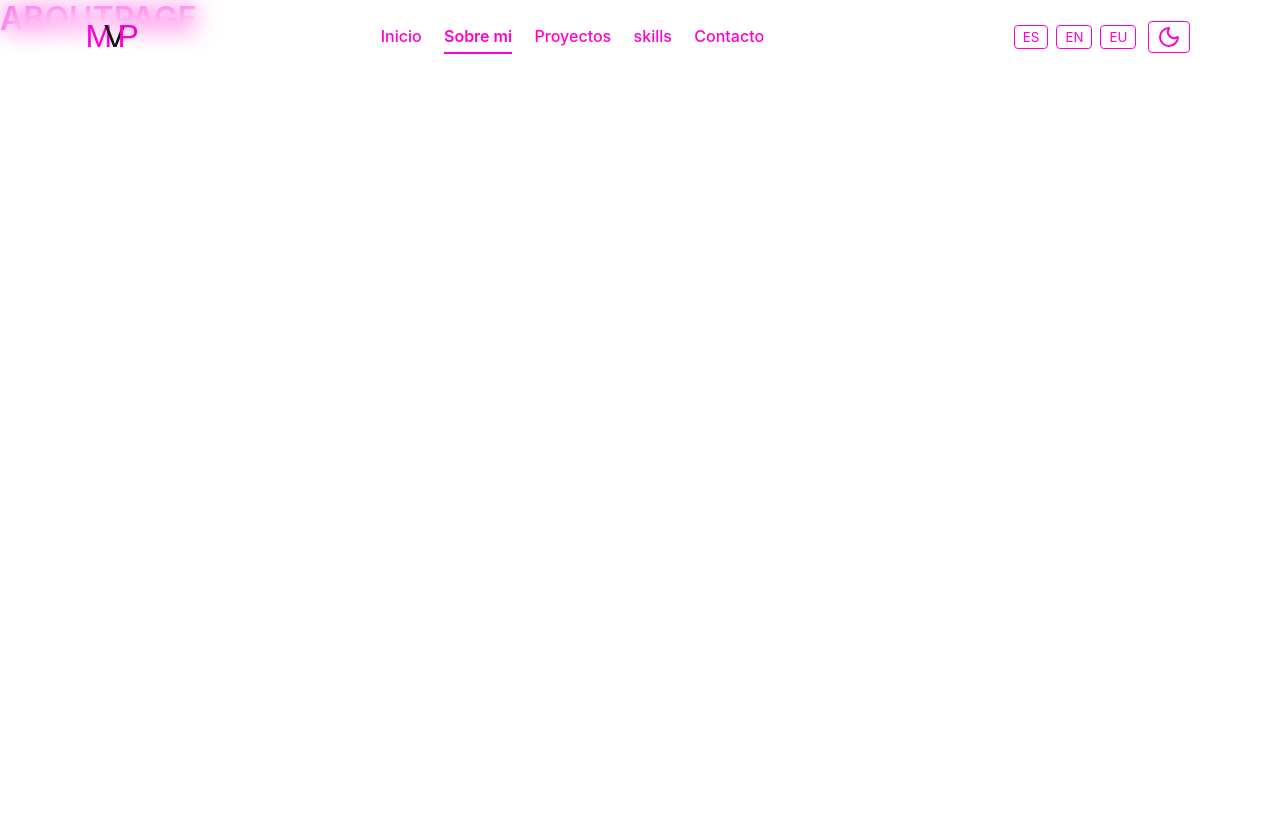
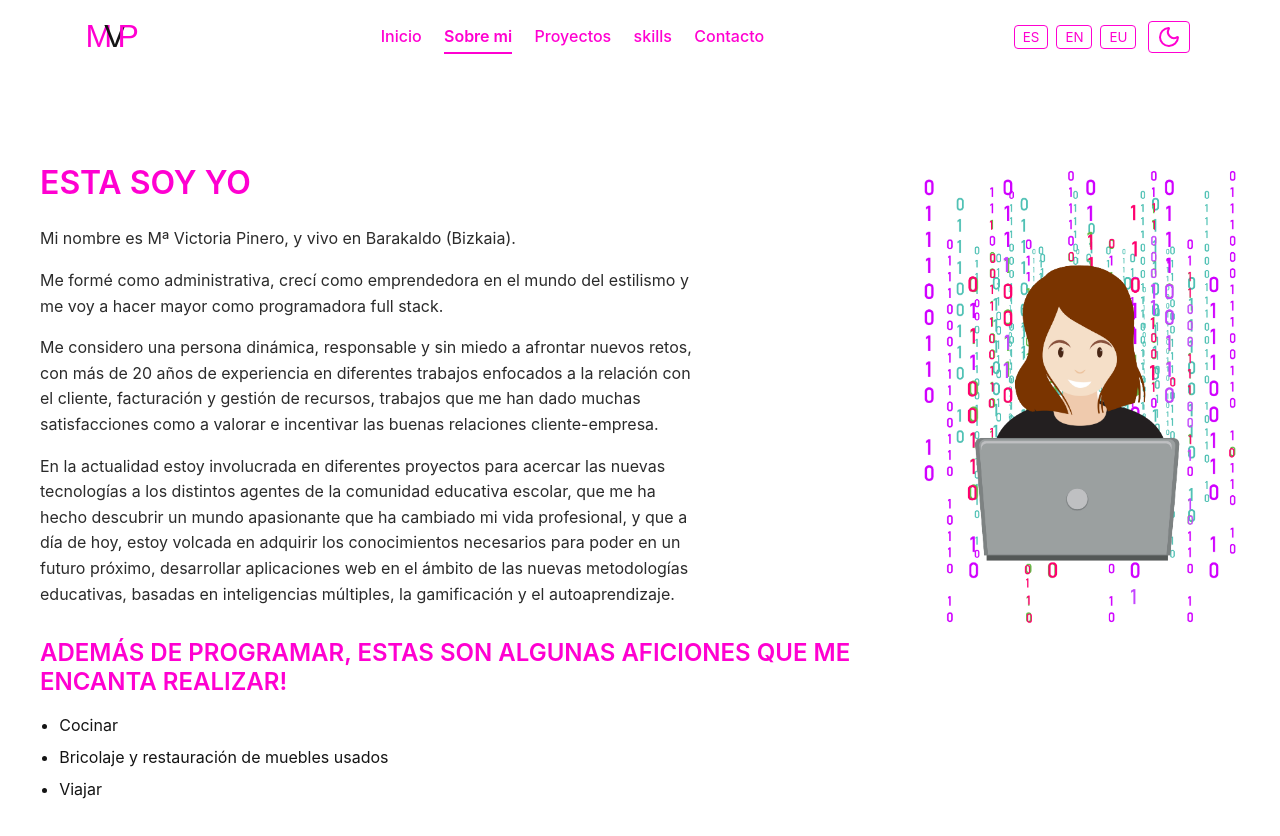
Before and after one commit to vickypineli/porfolio-vicky, a React (Vite) app: page /about in a window 1280 px wide. Shown: the top 836 px of the page. Before the commit the page ends 800 px from the top, so only its background shows below. Built offline with nearby package versions, Linux system fonts and the light colour scheme.

Commit message:
add image and texts in diferent languajes

```diff
--- a/src/i18n/en/about.json
+++ b/src/i18n/en/about.json
@@ -1,4 +1,14 @@
 {
 "title": "About me",
-"description": "I'm a frontend developer with 30 years of experience and a passion for learning."
+"description": "I'm a frontend developer with 30 years of experience and a passion for learning.",
+"name": "My name is Mª Victoria Pinero, and I live in Barakaldo (Bizkaia).",
+"evolution": "I trained as an administrative assistant, grew as an entrepreneur in the world of styling, and I’m ready to evolve as a Full Stack Developer.",
+"profile": "I consider myself a dynamic and responsible person who isn't afraid of new challenges. With over 20 years of experience in customer relations, billing, and resource management, my career has taught me the value of fostering strong company-client relationships—a journey that has been incredibly rewarding.",
+"current": "Currently, I am involved in several projects aimed at bringing new technologies to the educational community. This experience has led me to discover an exciting world that has changed my professional life. Today, I am fully committed to acquiring the skills needed to develop web applications focused on modern educational methodologies, such as multiple intelligences, gamification, and self-directed learning.",
+"hobbies_title": "Besides coding, here are some things I love to do!",
+"hobbies_list": [
+    "Cooking",
+    "DIY & furniture restoration",
+    "Traveling"
+    ]
 }
--- a/src/i18n/es/about.json
+++ b/src/i18n/es/about.json
@@ -1,4 +1,14 @@
 {
-"title": "Sobre mí",
-"description": "Soy una programadora frontend con 30 años de experiencia y pasión por aprender."
+"title": "Esta soy yo",
+"description": "Soy una programadora frontend con 30 años de experiencia y pasión por aprender.",
+"name": "Mi nombre es Mª Victoria Pinero, y vivo en Barakaldo (Bizkaia).",
+"evolution": "Me formé como administrativa, crecí como emprendedora en el mundo del estilismo y me voy a hacer mayor como programadora full stack.",
+"profile": "Me considero una persona dinámica, responsable y sin miedo a afrontar nuevos retos, con más de 20 años de experiencia en diferentes trabajos enfocados a la relación con el cliente, facturación y gestión de recursos, trabajos que me han dado muchas satisfacciones como a valorar e incentivar las buenas relaciones cliente-empresa.",
+"current": "En la actualidad estoy involucrada en diferentes proyectos para acercar las nuevas tecnologías a los distintos agentes de la comunidad educativa escolar, que me ha hecho descubrir un mundo apasionante que ha cambiado mi vida profesional, y que a día de hoy, estoy volcada en adquirir los conocimientos necesarios para poder en un futuro próximo, desarrollar aplicaciones web en el ámbito de las nuevas metodologías educativas, basadas en inteligencias múltiples, la gamificación y el autoaprendizaje.",
+"hobbies_title": "Además de programar, estas son algunas aficiones que me encanta realizar!",
+"hobbies_list": [
+    "Cocinar",
+    "Bricolaje y restauración de muebles usados",
+    "Viajar"
+]
 }
--- a/src/i18n/eu/about.json
+++ b/src/i18n/eu/about.json
@@ -1,4 +1,14 @@
 {
 "title": "Niri buruz",
-"description": "Frontend garatzailea naiz, 30 urteko esperientzia eta ikasteko pasioa."
+"description": "Frontend garatzailea naiz, 30 urteko esperientzia eta ikasteko pasioa.",
+"name": "Nire izena Mª Victoria Pinero da eta Barakaldon (Bizkaian) bizi naiz.",
+"evolution": "Administrari gisa trebatu nintzen, estilismoaren munduan ekintzaile gisa hazi nintzen eta Full Stack programatzaile gisa garatuko dut nire etorkizuna.",
+"profile": "Pertsona dinamikoa eta arduratsua naiz, erronka berriei beldurrik gabe heltzen diena. Bezeroekiko harremanetan, fakturazioan eta baliabideen kudeaketan 20 urte baino gehiagoko esperientzia dut. Lanbide bide horrek gaur egun asko baloratzen ditudan gaitasunak eman dizkit, batez ere bezeroaren eta enpresaren arteko harreman onak sustatzeko orduan.",
+"current": "Gaur egun, teknologia berriak hezkuntza-komunitatera hurbiltzeko proiektuetan murgilduta nago. Horri esker, nire bizitza profesionala aldatu duen mundu zirraragarria aurkitu dut. Gaur egun, nire indar guztiak ezagutza berriak eskuratzen ari naiz, etorkizun hurbilean web aplikazioak garatu ahal izateko, betiere hezkuntza-metodologia berrietan (adimun anizkoitzak, gamifikazioa eta autoikaskuntza) oinarrituta.",
+"hobbies_title": "Programatzeaz gain, hona hemen nire zaletasun gogokoenetako batzuk:",
+"hobbies_list": [
+        "Sukaldaritza",
+        "Brikolajea eta erabilitako altzariak zaharberritzea",
+        "Bidaiatzea"
+      ]
 }
--- a/src/pages/AboutPage/AboutPage.jsx
+++ b/src/pages/AboutPage/AboutPage.jsx
@@ -1,5 +1,44 @@
-import React from "react";
+// src/pages/AboutPage/AboutPage.jsx
+import { useTranslation } from "react-i18next";
+import styles from "./AboutPage.module.scss";
+import womanKoder from "../../assets/images/womanKoder.png";
 
 export default function AboutPage() {
-    return <h1>AboutPage</h1>;
+  const { t } = useTranslation("about");
+
+  const hobbies = t("hobbies_list", { returnObjects: true });
+
+  return (
+    <section className={styles.about}>
+      <div className={styles.container}>
+
+        {/* TEXTO */}
+        <div className={styles.text}>
+          <h1 className={styles.title}>{t("title")}</h1>
+
+          <p>{t("name")}</p>
+          <p>{t("evolution")}</p>
+          <p>{t("profile")}</p>
+          <p>{t("current")}</p>
+
+          <h2 className={styles.subtitle}>{t("hobbies_title")}</h2>
+
+          <ul className={styles.hobbies}>
+            {hobbies.map((hobby, index) => (
+              <li key={index}>{hobby}</li>
+            ))}
+          </ul>
+        </div>
+
+        {/* FOTO (placeholder) */}
+        <div className={styles.photoWrapper}>
+        <img
+            src={womanKoder}
+            alt="woman developer illustration"
+            className={styles.photo}
+        />
+        </div>
+      </div>
+    </section>
+  );
 }
--- a/src/pages/AboutPage/AboutPage.module.scss
+++ b/src/pages/AboutPage/AboutPage.module.scss
@@ -0,0 +1,96 @@
+//src/pages/AboutPage/AboutPage.module.scss
+@use "../../styles/variables" as *;
+@use "../../styles/mixins" as *;
+
+.about {
+  padding: 4rem 1.5rem;
+  margin:100px  auto;
+}
+
+.container {
+  max-width: 1200px;
+  margin: 0 auto;
+
+  display: grid;
+  grid-template-columns: 1fr 320px;
+  gap: 3rem;
+  align-items: start;
+
+  @media (max-width: 900px) {
+    grid-template-columns: 1fr;
+  }
+}
+
+/* TEXTO */
+.text {
+  animation: fadeUp 0.8s ease forwards;
+}
+
+.title {
+  margin-bottom: 1.5rem;
+}
+
+.subtitle {
+  margin-top: 2rem;
+  margin-bottom: 1rem;
+}
+
+.text p {
+  margin-bottom: 1rem;
+  max-width: 65ch;
+  opacity: 0.9;
+}
+
+/* HOBBIES */
+.hobbies {
+  list-style: disc;
+  padding-left: 1.2rem;
+
+  li {
+    margin-bottom: 0.4rem;
+  }
+}
+
+/* FOTO */
+.photoWrapper {
+  display: flex;
+  justify-content: center;
+}
+
+.photoPlaceholder {
+  width: 280px;
+  height: 360px;
+  border-radius: 12px;
+  background: rgba(var(--rgb-text), 0.05);
+  border: 1px dashed rgba(var(--rgb-text), 0.2);
+
+  display: flex;
+  align-items: center;
+  justify-content: center;
+
+  font-size: 0.9rem;
+  opacity: 0.6;
+
+  animation: fadeIn 1s ease forwards;
+}
+
+/* ANIMACIONES */
+@keyframes fadeUp {
+  from {
+    opacity: 0;
+    transform: translateY(24px);
+  }
+  to {
+    opacity: 1;
+    transform: translateY(0);
+  }
+}
+
+@keyframes fadeIn {
+  from {
+    opacity: 0;
+  }
+  to {
+    opacity: 1;
+  }
+}
--- a/src/pages/ProjectsPage/ProjectsPage.jsx
+++ b/src/pages/ProjectsPage/ProjectsPage.jsx
@@ -1,12 +1,19 @@
 // src/pages/ProjectsPage/ProjectsPage.jsx
 import { projects } from '../../data/projects';
+import { useTranslation } from "react-i18next";
 import ProjectCard from '../../components/ProjectCard/ProjectCard';
 import styles from './ProjectsPage.module.scss';
 
 export default function ProjectsPage() {
+  const { t } = useTranslation("projects");
   return (
     <section className={styles.page}>
-      <h2 className={styles.title}>Projects</h2>
+      <h2 className={styles.title}>
+        {t("title")}
+        </h2>
+        <p>{t("description")}
+          <br />
+        </p>
 
       <div className={styles.grid}>
         {projects.map((project) => (
--- a/src/pages/ProjectsPage/ProjectsPage.module.scss
+++ b/src/pages/ProjectsPage/ProjectsPage.module.scss
@@ -3,7 +3,7 @@
 .page {
   padding: 2rem 1.5rem;
   max-width: 1200px;
-  margin: 0 auto;
+  margin: 50px auto;
 }
 
 .title {
```
Also changed, not shown: src/assets/images/womanKoder.png (added).
